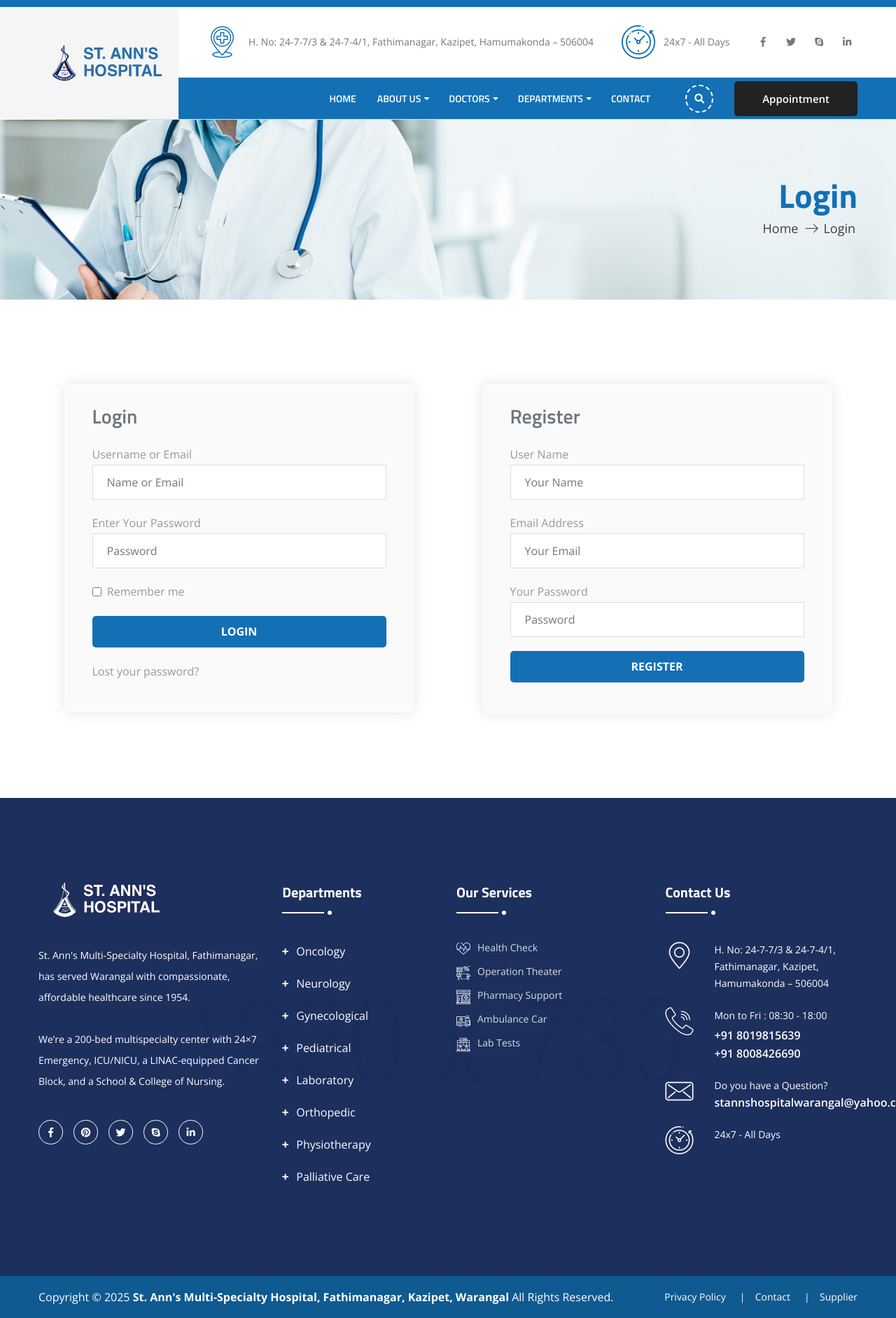
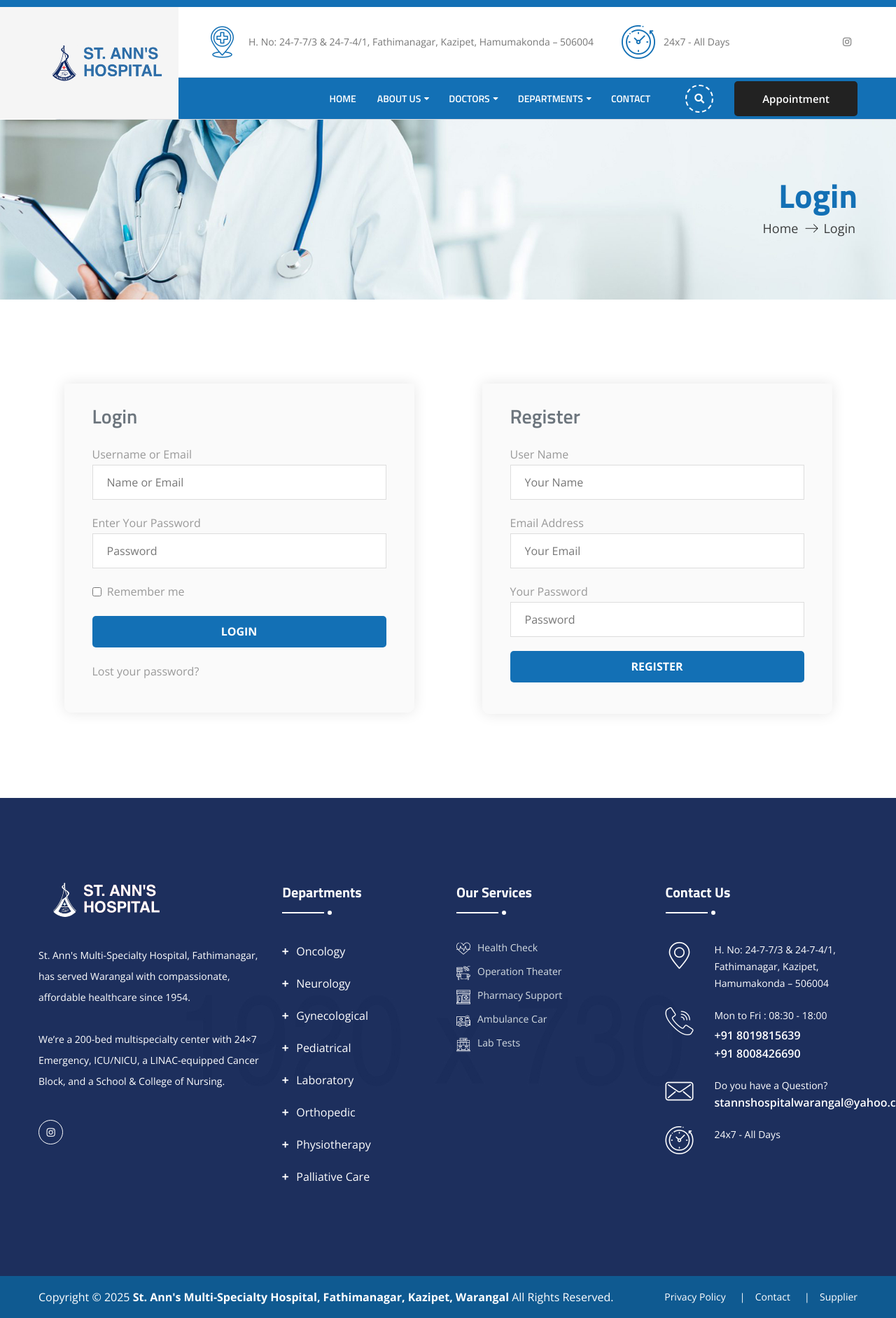
Before and after one commit to StAnnsHospital/web, a Vue app: page /login in a window 1280 px wide. Shown: the whole page at 70% size. Built offline with nearby package versions, Linux system fonts and the light colour scheme.

Commit message:
Update social media links in AppHeader and AppFooter components to conditionally render based on site configuration; add Instagram link to site-config.json and update AboutView title for consistency.

```diff
--- a/src/components/layout/AppFooter.vue
+++ b/src/components/layout/AppFooter.vue
@@ -20,11 +20,12 @@
                     <p>We’re a 200-bed multispecialty center with 24×7 Emergency, ICU/NICU, a LINAC-equipped Cancer Block, and a School & College of Nursing.</p>
                   </div>
                   <ul class="social-icon-three">
-                    <li><a :href="siteConfig.social.facebook"><i class="fab fa-facebook-f"></i></a></li>
-                    <li><a :href="siteConfig.social.pinterest"><i class="fab fa-pinterest"></i></a></li>
-                    <li><a :href="siteConfig.social.twitter"><i class="fab fa-twitter"></i></a></li>
-                    <li><a :href="siteConfig.social.skype"><i class="fab fa-skype"></i></a></li>
-                    <li><a :href="siteConfig.social.linkedin"><i class="fab fa-linkedin-in"></i></a></li>
+                    <li v-if="siteConfig.social.facebook !== '#'"><a :href="siteConfig.social.facebook"><i class="fab fa-facebook-f"></i></a></li>
+                    <li v-if="siteConfig.social.pinterest !== '#'"><a :href="siteConfig.social.pinterest"><i class="fab fa-pinterest"></i></a></li>
+                    <li v-if="siteConfig.social.twitter !== '#'"><a :href="siteConfig.social.twitter"><i class="fab fa-twitter"></i></a></li>
+                    <li v-if="siteConfig.social.skype !== '#'"><a :href="siteConfig.social.skype"><i class="fab fa-skype"></i></a></li>
+                    <li v-if="siteConfig.social.linkedin !== '#'"><a :href="siteConfig.social.linkedin"><i class="fab fa-linkedin-in"></i></a></li>
+                    <li v-if="siteConfig.social.instagram !== '#'"><a :href="siteConfig.social.instagram"><i class="fab fa-instagram"></i></a></li>
                   </ul>
                 </div>
               </div>
--- a/src/components/layout/AppHeader.vue
+++ b/src/components/layout/AppHeader.vue
@@ -12,10 +12,12 @@
           </div>
           <div class="top-right">
             <ul class="social-icon-one">
-              <li><a :href="siteConfig.social.facebook"><span class="fab fa-facebook-f"></span></a></li>
-              <li><a :href="siteConfig.social.twitter"><span class="fab fa-twitter"></span></a></li>
-              <li><a :href="siteConfig.social.skype"><span class="fab fa-skype"></span></a></li>
-              <li><a :href="siteConfig.social.linkedin"><span class="fab fa-linkedin-in"></span></a></li>
+              <li v-if="siteConfig.social.facebook !== '#'"><a :href="siteConfig.social.facebook"><span class="fab fa-facebook-f"></span></a></li>
+              <li v-if="siteConfig.social.twitter !== '#'"><a :href="siteConfig.social.twitter"><span class="fab fa-twitter"></span></a></li>
+              <li v-if="siteConfig.social.skype !== '#'"><a :href="siteConfig.social.skype"><span class="fab fa-skype"></span></a></li>
+              <li v-if="siteConfig.social.linkedin !== '#'"><a :href="siteConfig.social.linkedin"><span class="fab fa-linkedin-in"></span></a></li>
+              <li v-if="siteConfig.social.instagram !== '#'"><a :href="siteConfig.social.instagram"><span class="fab fa-instagram"></span></a></li>
+              <li v-if="siteConfig.social.pinterest !== '#'"><a :href="siteConfig.social.pinterest"><span class="fab fa-pinterest"></span></a></li>
             </ul>
           </div>
         </div>
@@ -470,10 +472,11 @@
           {
             "position": "bottom",
             "content": [
-              "<a class='fab fa-facebook-f' href='#'></a>",
-              "<a class='fab fa-twitter' href='#'></a>",
-              "<a class='fab fa-linkedin-in' href='#'></a>",
-              "<a class='fab fa-instagram' href='#'></a>"
+              ...(siteConfig.value.social.facebook !== '#' ? ["<a class='fab fa-facebook-f' href='" + siteConfig.value.social.facebook + "'></a>"] : []),
+              ...(siteConfig.value.social.twitter !== '#' ? ["<a class='fab fa-twitter' href='" + siteConfig.value.social.twitter + "'></a>"] : []),
+              ...(siteConfig.value.social.linkedin !== '#' ? ["<a class='fab fa-linkedin-in' href='" + siteConfig.value.social.linkedin + "'></a>"] : []),
+              ...(siteConfig.value.social.instagram !== '#' ? ["<a class='fab fa-instagram' href='" + siteConfig.value.social.instagram + "'></a>"] : []),
+              ...(siteConfig.value.social.pinterest !== '#' ? ["<a class='fab fa-pinterest' href='" + siteConfig.value.social.pinterest + "'></a>"] : [])
             ]
           }
         ]
--- a/src/data/site-config.json
+++ b/src/data/site-config.json
@@ -20,7 +20,7 @@
     "twitter": "#",
     "skype": "#",
     "linkedin": "#",
-    "instagram": "#",
+    "instagram": "https://www.instagram.com/st.anns_hospital?igsh=dGtnOThnaGQyanl4&utm_source=qr",
     "pinterest": "#"
   },
   "navigation": {
--- a/src/views/AboutView.vue
+++ b/src/views/AboutView.vue
@@ -27,7 +27,7 @@
             <div class="inner-column">
               <div class="sec-title">
                 <span class="sub-title">ABOUT US</span>
-                <h2 class="text-reveal-anim">St. Ann's Cancer and General Hospital</h2>
+                <h2 class="text-reveal-anim">St. Ann's Multispecialty Hospital</h2>
                 <span class="divider"></span>
                 <p class="lead-text">St. Ann's Cancer and General Hospital is a multi-specialty hospital located in Fathimanagar, Kazipet Mandal, Hanumakonda District, Telangana, India. It is a <strong>private, nonprofit, self-financing medical institution</strong>, committed to community service. The hospital primarily caters to the healthcare needs of the general population, with a special focus on the <strong>needy, underprivileged, and suffering sections</strong> of society.</p>
                 <p>Established in <strong>1954</strong> by the <strong>Society of the Sisters of St. Ann of Providence, Central India</strong>, the hospital continues to uphold its legacy of compassion, care, and commitment to holistic healing.</p>
```
